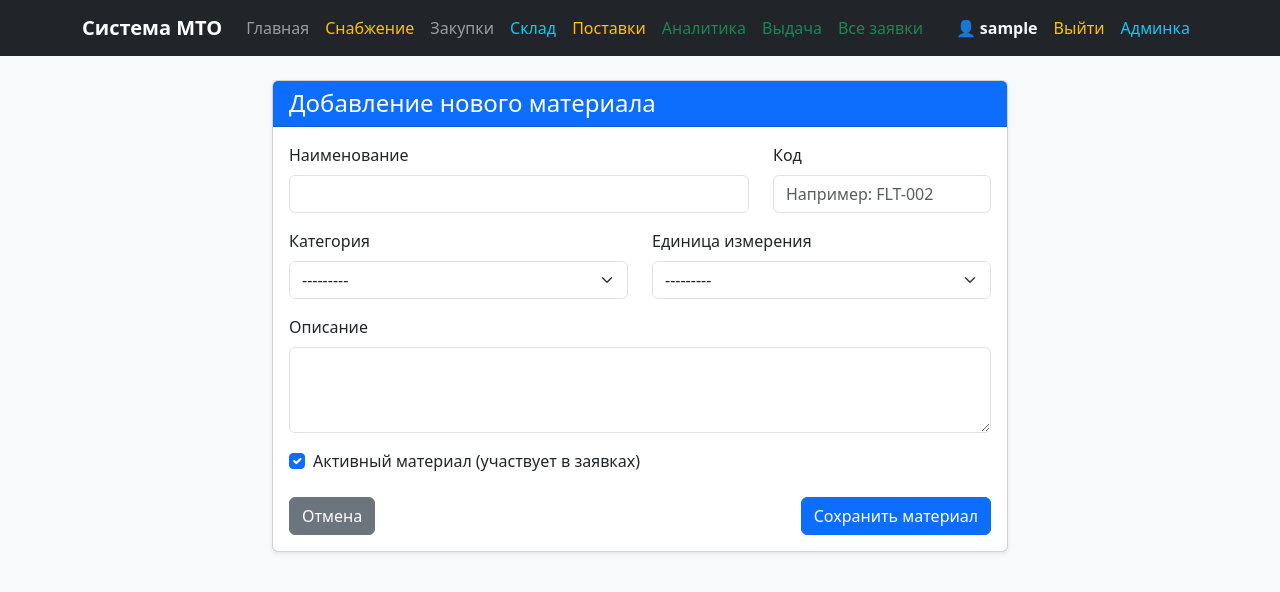
After one commit to Nurzilya-ya/supply-chain-project, a Django app: page /warehouse/materials/create/ in a window 1280 px wide. The commit adds this page. Shown: the top 592 px of the page. Run offline with Django 5.2, Linux system fonts and the light colour scheme; the visitor is signed in with stand-in values (Sample User, id 1).

Commit message:
dd material catalog feature for supply specialists

```diff
--- a/templates/base.html
+++ b/templates/base.html
@@ -37,6 +37,7 @@
                                     <li class="nav-item"><a class="nav-link text-warning" href="{% url 'approved_requests' %}">Заявки в работе</a></li>
                                     <li class="nav-item"><a class="nav-link" href="{% url 'procurement_orders' %}">Закупки</a></li>
                                     <li class="nav-item"><a class="nav-link text-info" href="{% url 'warehouse_stocks' %}">Склад</a></li>
+                                    <li class="nav-item"><a class="nav-link" href="{% url 'material_list' %}">Справочник МТР</a></li>
                                 {% endif %}
                             {% endfor %}
                         {% endif %}
--- a/warehouse/forms.py
+++ b/warehouse/forms.py
@@ -1,5 +1,6 @@
 from django import forms
-from .models import StockTransaction
+from .models import StockTransaction, Material
+
 
 
 class StockTransactionForm(forms.ModelForm):
@@ -26,3 +27,16 @@ class StockTransactionForm(forms.ModelForm):
             ('write_off', 'Списание (порча, утиль)')
         ]
         self.fields['destination_warehouse'].required = False
+
+class MaterialForm(forms.ModelForm):
+    class Meta:
+        model = Material
+        fields = ['name', 'code', 'category', 'unit', 'description', 'is_active']
+        widgets = {
+            'name': forms.TextInput(attrs={'class': 'form-control'}),
+            'code': forms.TextInput(attrs={'class': 'form-control', 'placeholder': 'Например: FLT-002'}),
+            'category': forms.Select(attrs={'class': 'form-select'}),
+            'unit': forms.Select(attrs={'class': 'form-select'}),
+            'description': forms.Textarea(attrs={'class': 'form-control', 'rows': 3}),
+            'is_active': forms.CheckboxInput(attrs={'class': 'form-check-input'}),
+        }
--- /dev/null
+++ b/warehouse/templates/warehouse/material_form.html
@@ -0,0 +1,52 @@
+{% extends 'base.html' %}
+
+{% block title %}Новый материал{% endblock %}
+
+{% block content %}
+<div class="row justify-content-center">
+    <div class="col-md-8">
+        <div class="card shadow-sm">
+            <div class="card-header bg-primary text-white">
+                <h4 class="mb-0">Добавление нового материала</h4>
+            </div>
+            <div class="card-body">
+                <form method="post">
+                    {% csrf_token %}
+                    <div class="row mb-3">
+                        <div class="col-md-8">
+                            <label class="form-label">Наименование</label>
+                            {{ form.name }}
+                        </div>
+                        <div class="col-md-4">
+                            <label class="form-label">Код</label>
+                            {{ form.code }}
+                        </div>
+                    </div>
+                    <div class="row mb-3">
+                        <div class="col-md-6">
+                            <label class="form-label">Категория</label>
+                            {{ form.category }}
+                        </div>
+                        <div class="col-md-6">
+                            <label class="form-label">Единица измерения</label>
+                            {{ form.unit }}
+                        </div>
+                    </div>
+                    <div class="mb-3">
+                        <label class="form-label">Описание</label>
+                        {{ form.description }}
+                    </div>
+                    <div class="form-check mb-4">
+                        {{ form.is_active }}
+                        <label class="form-check-label">Активный материал (участвует в заявках)</label>
+                    </div>
+                    <div class="d-flex justify-content-between">
+                        <a href="{% url 'material_list' %}" class="btn btn-secondary">Отмена</a>
+                        <button type="submit" class="btn btn-primary">Сохранить материал</button>
+                    </div>
+                </form>
+            </div>
+        </div>
+    </div>
+</div>
+{% endblock %}
--- a/warehouse/urls.py
+++ b/warehouse/urls.py
@@ -8,4 +8,6 @@ urlpatterns = [
     path('requests-to-issue/', views.RequestsToIssueListView.as_view(), name='requests_to_issue'),
     path('requests-to-issue/<int:pk>/', views.IssueRequestView.as_view(), name='issue_request'),
     path('transactions/create/', views.StockTransactionCreateView.as_view(), name='transaction_create'),
+    path('materials/', views.MaterialListView.as_view(), name='material_list'),
+    path('materials/create/', views.MaterialCreateView.as_view(), name='material_create'),
 ]
--- a/warehouse/views.py
+++ b/warehouse/views.py
@@ -1,14 +1,14 @@
-from django.views.generic import ListView
+from django.views.generic import ListView, CreateView
 from django.contrib.auth.mixins import LoginRequiredMixin, UserPassesTestMixin
 from django.views import View
 from django.shortcuts import render, redirect, get_object_or_404
 from django.contrib import messages
 from decimal import Decimal
 from procurement.models import ProcurementOrder, MaterialRequest, ProcurementOrderItem
-from .models import Stock, StockTransaction
+from .models import Stock, StockTransaction, Material
 from django.views.generic.edit import FormView
 from django.urls import reverse_lazy
-from .forms import StockTransactionForm
+from .forms import StockTransactionForm, MaterialForm
 
 
 class WarehouseStockListView(LoginRequiredMixin, UserPassesTestMixin, ListView):
@@ -261,3 +261,34 @@ class StockTransactionCreateView(LoginRequiredMixin, UserPassesTestMixin, FormVi
             messages.success(self.request, f'Материал "{transaction.material.name}" перемещен.')
 
         return super().form_valid(form)
+
+# Справочник материалов
+class MaterialListView(LoginRequiredMixin, UserPassesTestMixin, ListView):
+    model = Material
+    template_name = 'warehouse/material_list.html'
+    context_object_name = 'materials'
+    paginate_by = 20
+
+    def test_func(self):
+        user = self.request.user
+        # ТОЛЬКО снабженцы и админ
+        return user.is_superuser or user.groups.filter(name='Supply Specialists').exists()
+
+    def get_queryset(self):
+        return Material.objects.all().order_by('category', 'name')
+
+# Создание материала
+class MaterialCreateView(LoginRequiredMixin, UserPassesTestMixin, CreateView):
+    model = Material
+    form_class = MaterialForm
+    template_name = 'warehouse/material_form.html'
+    success_url = reverse_lazy('material_list')
+
+    def test_func(self):
+        user = self.request.user
+        # ТОЛЬКО снабженцы и админ
+        return user.is_superuser or user.groups.filter(name='Supply Specialists').exists()
+
+    def form_valid(self, form):
+        messages.success(self.request, f'Материал "{form.instance.name}" успешно добавлен в справочник.')
+        return super().form_valid(form)
```
Also changed, not shown: warehouse/templates/warehouse/material_list.html (added, +43 -0 lines).
